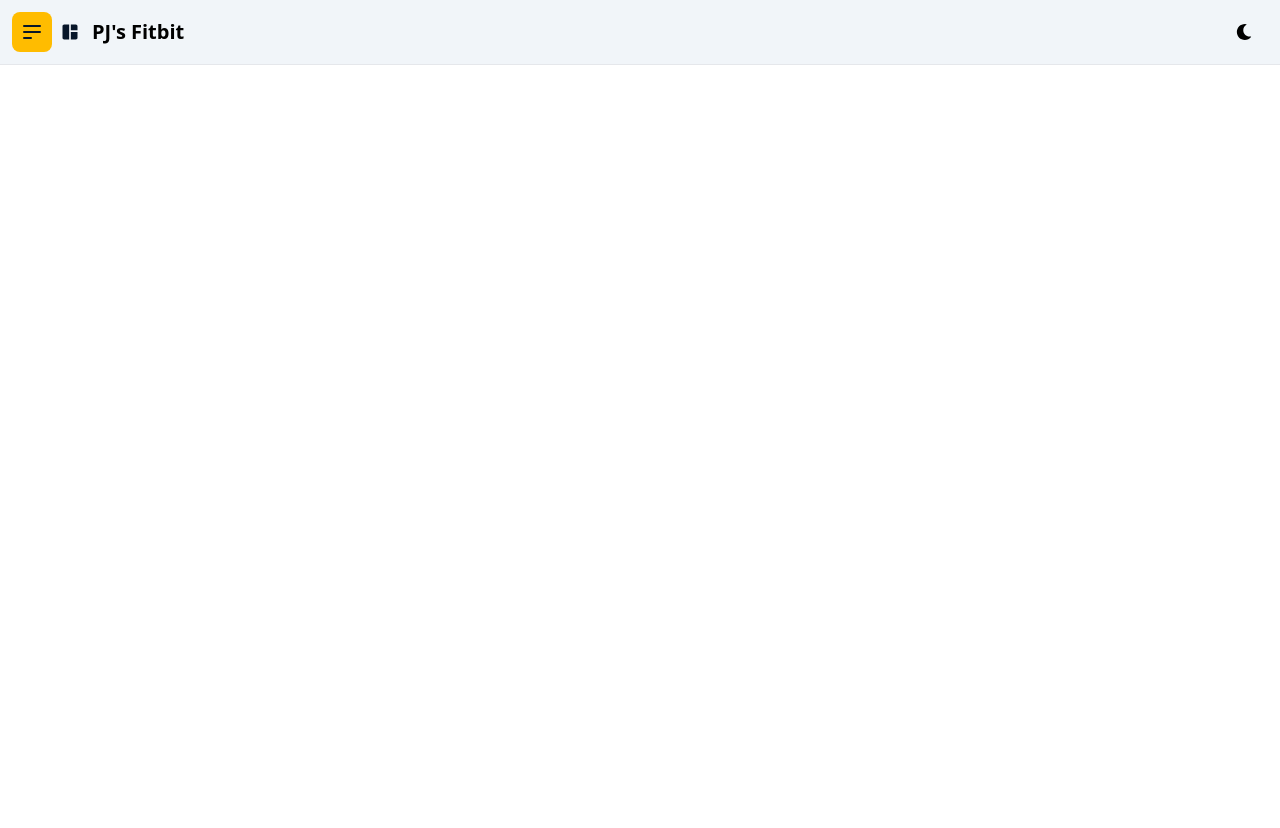
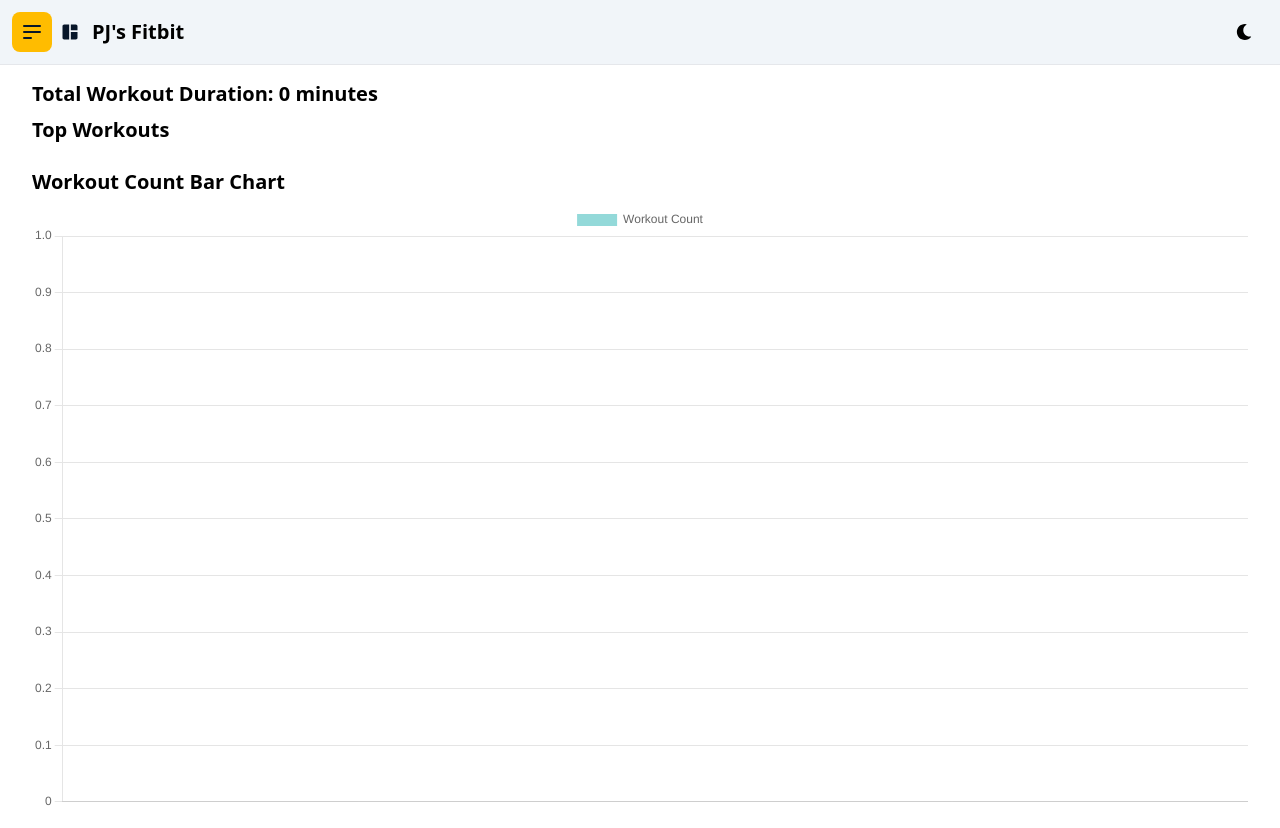
Before and after one commit to PJ-Limo/pjs-fitbit, a React (Vite) app: page /stats in a window 1280 px wide. Before the commit the page ends 800 px from the top, so only its background shows below. Built offline with nearby package versions, Linux system fonts and the light colour scheme.

Commit message:
updated logworkout and started on stats component

```diff
--- a/package.json
+++ b/package.json
@@ -11,8 +11,10 @@
   },
   "dependencies": {
     "axios": "^1.7.7",
+    "chart.js": "^4.4.4",
     "dotenv": "^16.4.5",
     "react": "^18.3.1",
+    "react-chartjs-2": "^5.2.0",
     "react-dom": "^18.3.1",
     "react-icons": "^5.3.0",
     "react-router-dom": "^6.26.2"
--- a/src/App.jsx
+++ b/src/App.jsx
@@ -7,7 +7,6 @@ import LogWorkout from './components/LogWorkout';
 import History from './components/History';
 import Stats from './components/Stats';
 import WorkoutGuide from './components/WorkoutGuide';
-import Nutrition from './components/Nutrition';
 
 function App() {
   const [darkMode, setDarkMode] = useState(false);
@@ -31,7 +30,6 @@ function App() {
               <Route path="/history" element={<History />} />
               <Route path="/stats" element={<Stats />} />
               <Route path="/workoutguide" element={<WorkoutGuide />} />
-              <Route path="/nutrition" element={<Nutrition />} />
           </Routes>
         </div>
       </Router>
--- a/src/components/LogWorkout.jsx
+++ b/src/components/LogWorkout.jsx
@@ -71,7 +71,7 @@ const WorkoutLog = ({ addWorkout }) => {
             <option value="">Select Workout</option>
             <option value="Biceps">Biceps</option>
             <option value="Triceps">Triceps</option>
-            <option value="Leg day">Running</option>
+            <option value="Leg day">Leg Day</option>
             <option value="Back">Back</option>
             <option value="Shoulders">Shoulders</option>
             <option value="Core">Core</option>
@@ -87,6 +87,7 @@ const WorkoutLog = ({ addWorkout }) => {
             required
           >
             <option value="">Add sets</option>
+            <option value="0">N/A</option>
             <option value="3">3</option>
             <option value="4">4</option>
             <option value="5">5</option>
--- a/src/components/Stats.jsx
+++ b/src/components/Stats.jsx
@@ -1,11 +1,66 @@
-import React from 'react'
+import React from 'react';
+import { Bar } from 'react-chartjs-2';
+import {
+  Chart as ChartJS,
+  CategoryScale,
+  LinearScale,
+  BarElement,
+  Title,
+  Tooltip,
+  Legend,
+} from 'chart.js';
+
+// Register components
+ChartJS.register(CategoryScale, LinearScale, BarElement, Title, Tooltip, Legend);
 
 const Stats = () => {
+  // Retrieve logged workouts from local storage
+  const workouts = JSON.parse(localStorage.getItem('workouts')) || [];
+
+  // Calculate total duration and top workouts
+  const totalDuration = workouts.reduce((sum, workout) => sum + workout.duration, 0);
+
+  const workoutCounts = workouts.reduce((acc, workout) => {
+    acc[workout.name] = (acc[workout.name] || 0) + 1;
+    return acc;
+  }, {});
+
+  const topWorkouts = Object.entries(workoutCounts)
+    .sort(([, countA], [, countB]) => countB - countA)
+    .slice(0, 4);
+
+  // Prepare data for the bar chart
+  const chartData = {
+    labels: topWorkouts.map(([name]) => name),
+    datasets: [
+      {
+        label: 'Workout Count',
+        data: topWorkouts.map(([, count]) => count),
+        backgroundColor: 'rgba(75, 192, 192, 0.6)',
+      },
+    ],
+  };
+
   return (
-    <div>
-      This is stats page
+    <div className="container mx-auto p-4">
+      <h2 className="text-2xl font-bold mb-4">User Statistics</h2>
+
+      <h3 className="text-xl font-semibold mb-2">Total Workout Duration: {totalDuration} minutes</h3>
+
+      <h3 className="text-xl font-semibold mb-2">Top Workouts</h3>
+      <div className="grid grid-cols-1 sm:grid-cols-2 lg:grid-cols-4 gap-4 mb-4">
+        {topWorkouts.map(([name, count]) => (
+          <div key={name} className="bg-gray-200 rounded-lg p-4 text-center shadow">
+            <h4 className="font-bold">{name}</h4>
+            <p>Count: {count}</p>
+          </div>
+        ))}
+      </div>
+
+      <h3 className="text-xl font-semibold mb-2">Workout Count Bar Chart</h3>
+      <Bar data={chartData} options={{ responsive: true }} />
     </div>
-  )
-}
+  );
+};
 
-export default Stats
+export default Stats;
```
Also changed, not shown: 1 other file (tests, documents, lock files or other folders).
